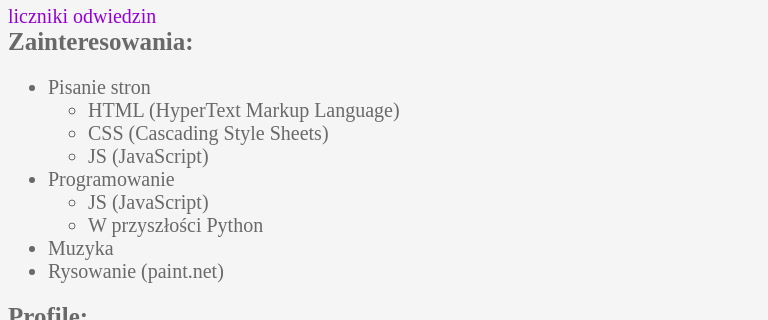
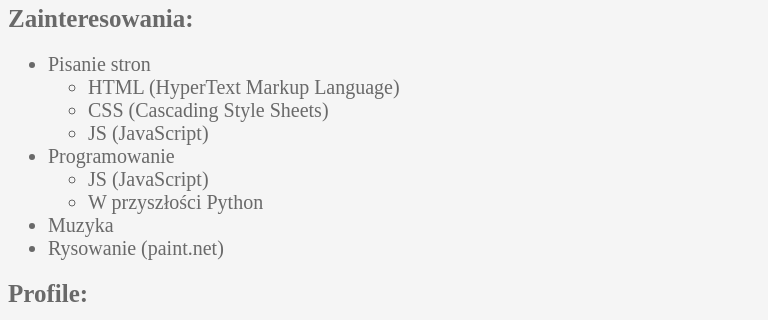
Before and after one commit to LordAdiMor/LordAdiMor.github.io, a plain HTML site: page index.html in a window 1280 px wide. Shown: the part 69-389 px from the top of the page, without its empty margins (0-768 px from the left). Drawn offline with Linux system fonts and the light colour scheme.

Commit message:
*licznik

```diff
--- a/index.html
+++ b/index.html
@@ -12,7 +12,7 @@
     <h1 class="nag">
       lordadimor
     </h1>
-    <a href='http://www.counterliczniki.com'>liczniki odwiedzin</a> <script type='text/javascript' src='https://www.counterliczniki.com/auth.php?id=b28eb0f0c0958c9c15f14678335b04035809b086'></script>
+    <script type='text/javascript' src='https://www.counterliczniki.com/auth.php?id=b28eb0f0c0958c9c15f14678335b04035809b086'></script>
     <script type="text/javascript" src="https://www.counterliczniki.com/pl/home/counter/705356/t/9"></script>
     <div class="mng">
       Zainteresowania:
```
